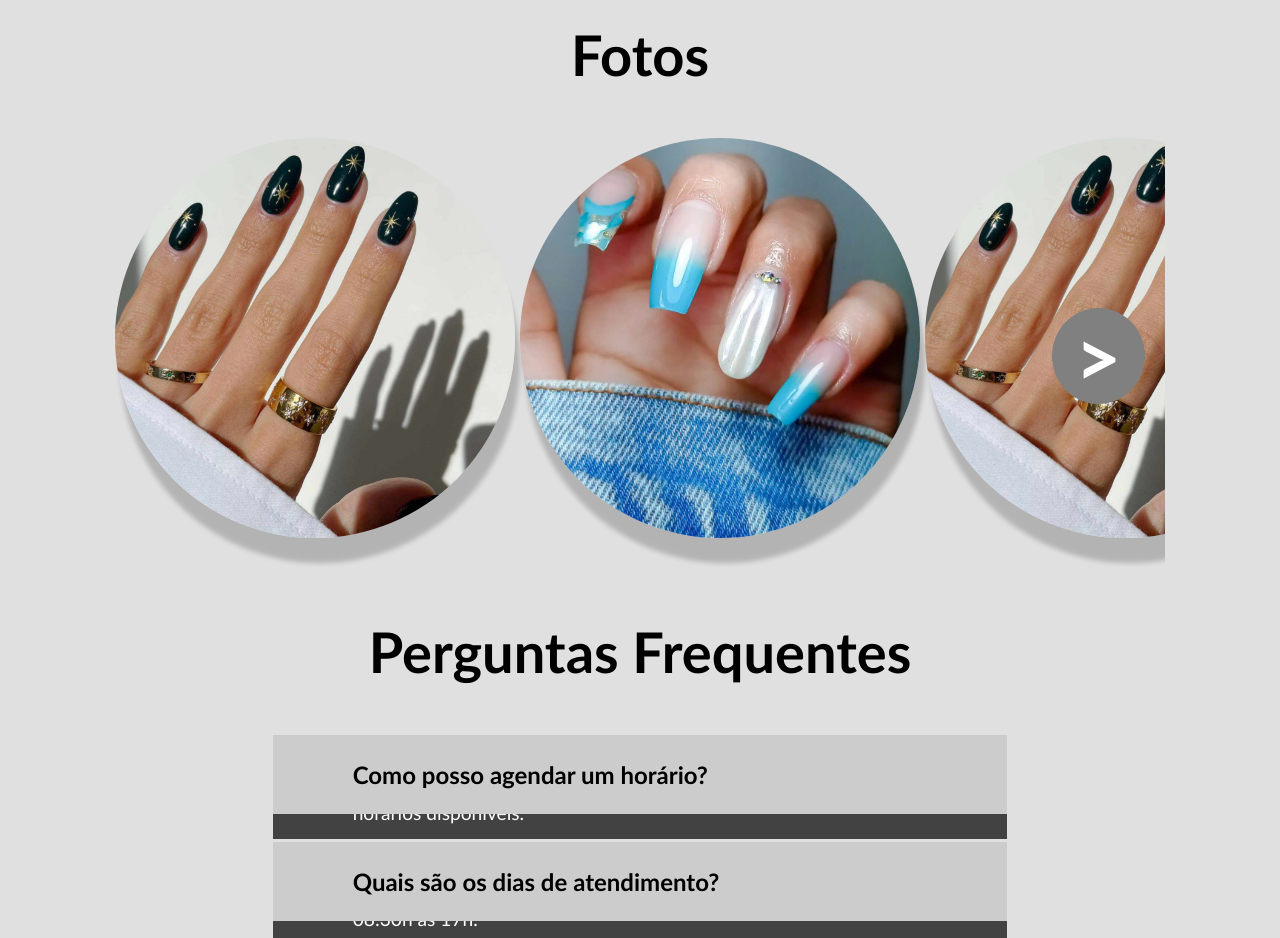
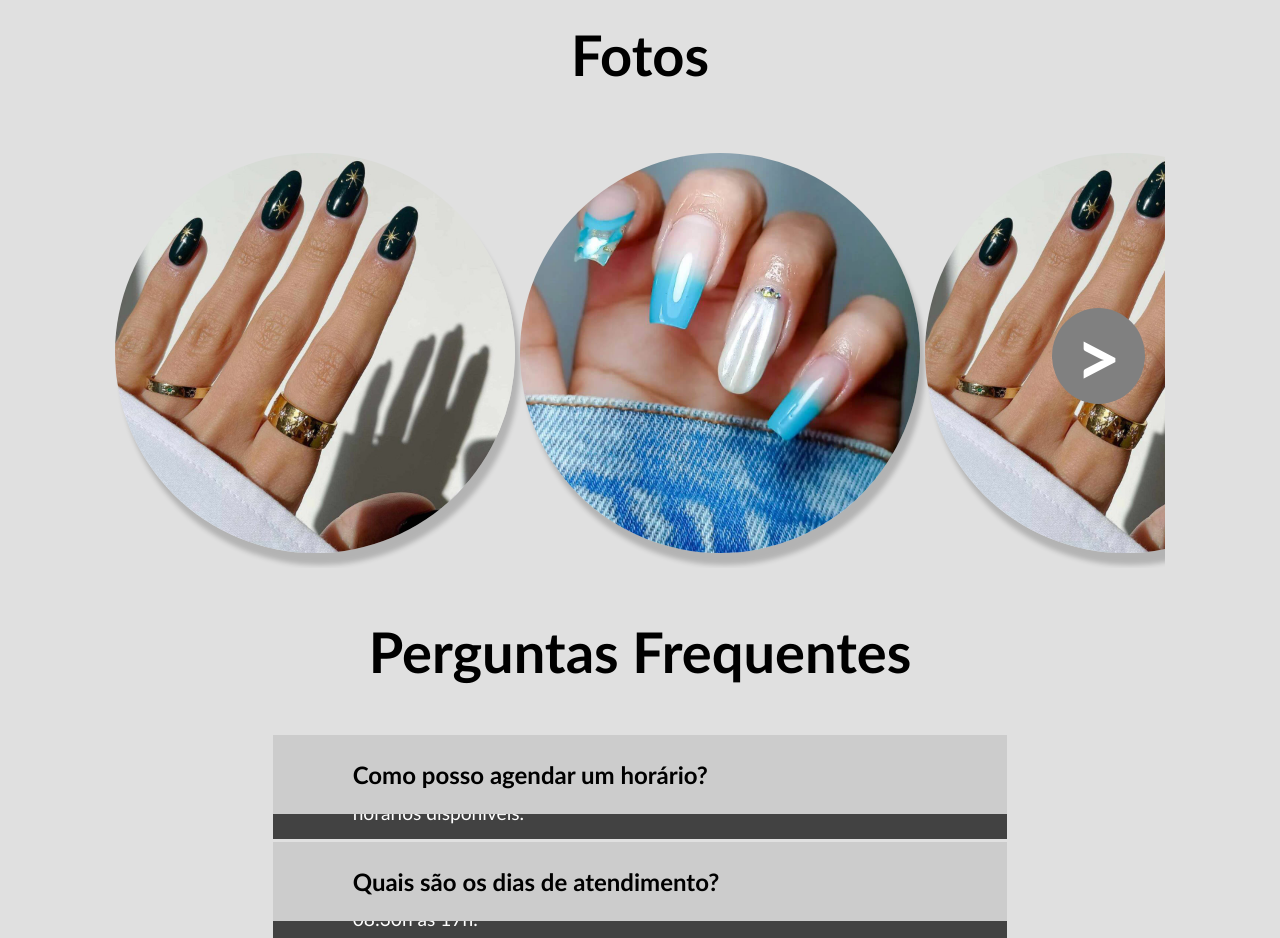
Before and after one commit to carrlosgadelha/sandy-santos, a plain HTML site: page index.html in a window 1280 px wide. Shown: the part 1420-2358 px from the top of the page. Drawn offline with Linux system fonts and the light colour scheme.

Commit message:
Pequena alteração nas fotos.

```diff
--- a/styles/style.css
+++ b/styles/style.css
@@ -184,6 +184,7 @@ main {
     position: relative;
     overflow-x: hidden;
     display: flex;
+    align-items: center;
     width: 100%;
     height: 430px;
 }
@@ -207,10 +208,16 @@ main {
 }
 
 .photos-container > img {
+    cursor: pointer;
     height: 400px;
     border-radius: 50%;
     margin-right: 5px;
-    box-shadow: 5px 25px 5px rgba(0,0,0,0.2);
+    box-shadow: 5px 12px 5px rgba(0,0,0,0.2);
+    transition: height 0.2s;
+}
+
+.photos-container > img:active {
+    height: 390px;
 }
 
 .duvidas-content {
```
